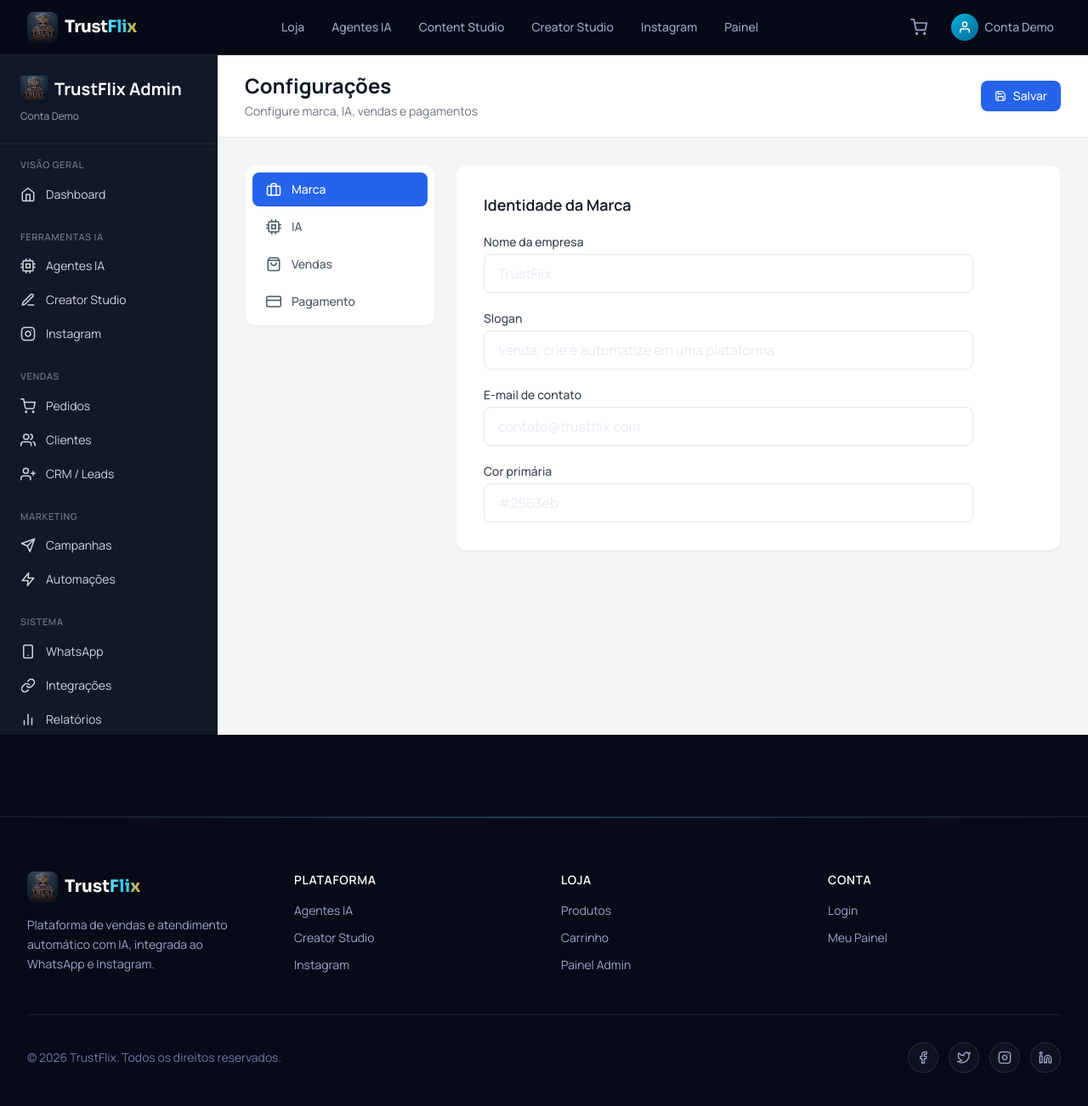
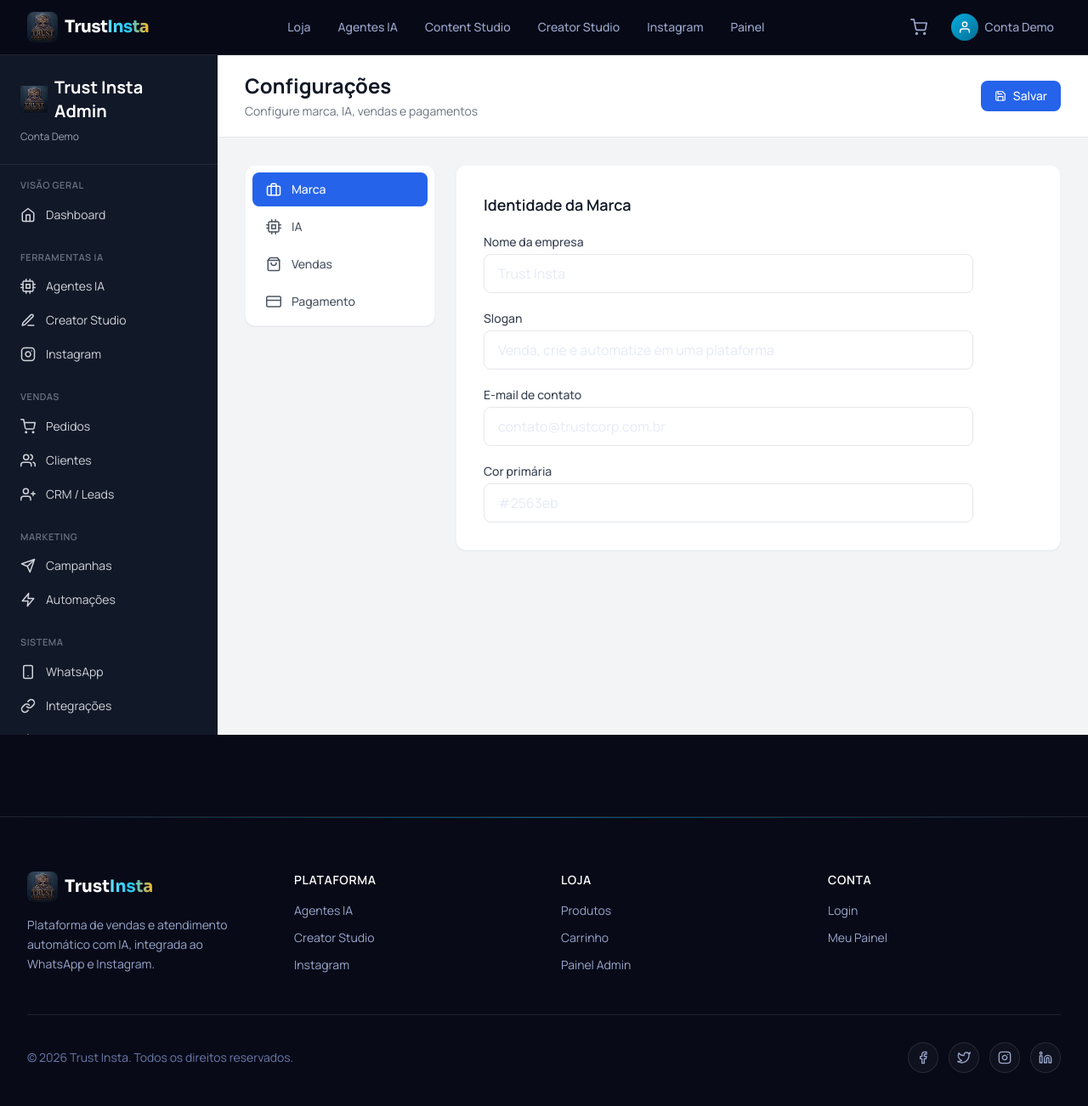
Before and after one commit to Trustcorporation88/trust-flix, a Next.js app in the folder site/: page /dashboard/settings in a window 1280 px wide. Shown: the top 1302 px of the page at 85% size. Built offline with nearby package versions, Linux system fonts and the light colour scheme.

Commit message:
Rebranding: TrustFlix -> Trust Insta (textos e metadados)

```diff
--- a/site/src/app/dashboard/creator/page.tsx
+++ b/site/src/app/dashboard/creator/page.tsx
@@ -19,7 +19,7 @@ export default function CreatorStudioPage() {
   const [aiMessages, setAiMessages] = useState<Array<{ role: 'user' | 'assistant'; content: string }>>([
     {
       role: 'assistant',
-      content: '🤖 Olá, parceiro da **TrustFlix**! Sou o **DOUG.EXE**, seu estrategista neural de copy e vendas. Escolha um agente abaixo, digite seu produto/nicho e clique em gerar para criar copys de alta conversão! Depois, clique em **Adicionar ao Canvas** para aplicar diretamente no seu post!'
+      content: '🤖 Olá, parceiro da **Trust Insta**! Sou o **DOUG.EXE**, seu estrategista neural de copy e vendas. Escolha um agente abaixo, digite seu produto/nicho e clique em gerar para criar copys de alta conversão! Depois, clique em **Adicionar ao Canvas** para aplicar diretamente no seu post!'
     }
   ]);
   const [isAiLoading, setIsAiLoading] = useState(false);
--- a/site/src/app/dashboard/integrations/page.tsx
+++ b/site/src/app/dashboard/integrations/page.tsx
@@ -24,7 +24,7 @@ const typeDescriptions: Record<string, string> = {
   evolution_api: 'Conexão WhatsApp via Evolution API para envio e recebimento de mensagens.',
   mercado_pago: 'Processamento de pagamentos via cartão, boleto e PIX.',
   pushinpay: 'Geração de cobranças PIX instantâneas com confirmação automática.',
-  zapier: 'Conecte o TrustFlix a mais de 5000 aplicativos.',
+  zapier: 'Conecte o Trust Insta a mais de 5000 aplicativos.',
   custom: 'Integração customizada via webhook.',
 };
 
--- a/site/src/app/dashboard/settings/page.tsx
+++ b/site/src/app/dashboard/settings/page.tsx
@@ -73,9 +73,9 @@ export default function SettingsPage() {
           {tab === 'brand' && (
             <div className="space-y-5 max-w-xl">
               <h3 className="text-lg font-semibold text-gray-900">Identidade da Marca</h3>
-              <Field label="Nome da empresa" defaultValue="TrustFlix" />
+              <Field label="Nome da empresa" defaultValue="Trust Insta" />
               <Field label="Slogan" defaultValue="Venda, crie e automatize em uma plataforma" />
-              <Field label="E-mail de contato" type="email" defaultValue="contato@trustflix.com" />
+              <Field label="E-mail de contato" type="email" defaultValue="contato@trustcorp.com.br" />
               <Field label="Cor primária" defaultValue="#2563eb" />
             </div>
           )}
@@ -108,7 +108,7 @@ export default function SettingsPage() {
               <h3 className="text-lg font-semibold text-gray-900">Pagamentos</h3>
               <Field label="Token Mercado Pago" type="password" placeholder="APP_USR-..." />
               <Field label="Token PushinPay" type="password" placeholder="••••••••" />
-              <Field label="Chave PIX padrão" defaultValue="contato@trustflix.com" />
+              <Field label="Chave PIX padrão" defaultValue="contato@trustcorp.com.br" />
             </div>
           )}
         </div>
--- a/site/src/app/layout.tsx
+++ b/site/src/app/layout.tsx
@@ -17,7 +17,7 @@ const sora = Sora({
 });
 
 export const metadata: Metadata = {
-  title: 'TrustFlix — Vendas Automatizadas com IA',
+  title: 'Trust Insta — Vendas Automatizadas com IA',
   description:
     'Agentes de IA, criativos e automação de Instagram e WhatsApp em uma única plataforma. Venda mais, com menos esforço.',
   icons: {
--- a/site/src/app/login/page.tsx
+++ b/site/src/app/login/page.tsx
@@ -50,7 +50,7 @@ export default function LoginPage() {
 
       <div className="card-surface relative w-full max-w-md p-8">
         <div className="mb-8 flex justify-center">
-          <img src="/logo.png" alt="TrustFlix" className="h-12 w-12 rounded-xl object-contain" />
+          <img src="/logo.png" alt="Trust Insta" className="h-12 w-12 rounded-xl object-contain" />
         </div>
 
         {/* Toggle Tabs */}
--- a/site/src/components/common/Footer.tsx
+++ b/site/src/components/common/Footer.tsx
@@ -21,9 +21,9 @@ export function Footer() {
           {/* Brand */}
           <div>
             <div className="mb-4 flex items-center space-x-2">
-              <img src="/logo.png" alt="TrustFlix Logo" className="h-9 w-9 rounded-lg object-contain" />
+              <img src="/logo.png" alt="Trust Insta Logo" className="h-9 w-9 rounded-lg object-contain" />
               <span className="text-xl font-bold text-white font-display">
-                Trust<span className="gradient-text">Flix</span>
+                Trust<span className="gradient-text">Insta</span>
               </span>
             </div>
             <p className="text-sm leading-relaxed text-ink-300">
@@ -95,7 +95,7 @@ export function Footer() {
 
         <div className="flex flex-col items-center justify-between gap-4 border-t border-white/10 pt-8 sm:flex-row">
           <p className="text-sm text-ink-400">
-            &copy; {currentYear} TrustFlix. Todos os direitos reservados.
+            &copy; {currentYear} Trust Insta. Todos os direitos reservados.
           </p>
           <div className="flex space-x-3">
             {socials.map(({ icon: Icon, href, label }) => (
--- a/site/src/components/common/Navbar.tsx
+++ b/site/src/components/common/Navbar.tsx
@@ -29,9 +29,9 @@ export function Navbar() {
       <nav className="mx-auto flex h-16 max-w-7xl items-center justify-between px-4 sm:px-6 lg:px-8">
         {/* Logo */}
         <Link href="/" className="flex items-center space-x-2 shrink-0">
-          <img src="/logo.png" alt="TrustFlix Logo" className="h-9 w-9 rounded-lg object-contain" />
+          <img src="/logo.png" alt="Trust Insta Logo" className="h-9 w-9 rounded-lg object-contain" />
           <span className="hidden text-xl font-bold tracking-tight text-white sm:inline font-display">
-            Trust<span className="gradient-text">Flix</span>
+            Trust<span className="gradient-text">Insta</span>
           </span>
         </Link>
 
--- a/site/src/components/dashboard/DashboardShell.tsx
+++ b/site/src/components/dashboard/DashboardShell.tsx
@@ -81,8 +81,8 @@ export function DashboardShell({
       <aside className="w-64 bg-gray-900 text-white flex flex-col fixed h-screen overflow-y-auto">
         <div className="p-6 border-b border-gray-800">
           <Link href="/" className="flex items-center gap-2">
-            <img src="/logo.png" alt="TrustFlix Logo" className="w-8 h-8 object-contain" />
-            <span className="text-xl font-bold">TrustFlix Admin</span>
+            <img src="/logo.png" alt="Trust Insta Logo" className="w-8 h-8 object-contain" />
+            <span className="text-xl font-bold">Trust Insta Admin</span>
           </Link>
           {user?.name && <p className="text-gray-400 text-xs mt-2">{user.name}</p>}
         </div>
--- a/site/src/services/designService.ts
+++ b/site/src/services/designService.ts
@@ -210,7 +210,7 @@ export const TEMPLATES: Template[] = [
         height: 120,
         rotation: 0,
         opacity: 1,
-        content: 'MENTORIA ELITE TRUSTFLIX',
+        content: 'MENTORIA ELITE TRUST INSTA',
         color: '#A78BFA',
         fontSize: 32,
         fontFamily: 'Arial',
--- a/site/src/services/postizService.ts
+++ b/site/src/services/postizService.ts
@@ -3,7 +3,7 @@
  * Docs: https://docs.postiz.com/public-api/introduction
  *
  * Requer as variáveis de ambiente:
- *   POSTIZ_API_URL  (ex: https://engine.trustflix.com/api/public/v1)
+ *   POSTIZ_API_URL  (ex: https://insta.trustcorp.com.br/api/public/v1)
  *   POSTIZ_API_KEY
  */
 import axios from 'axios';
```
Also changed, not shown: 2 other files (tests, documents, lock files or other folders).
